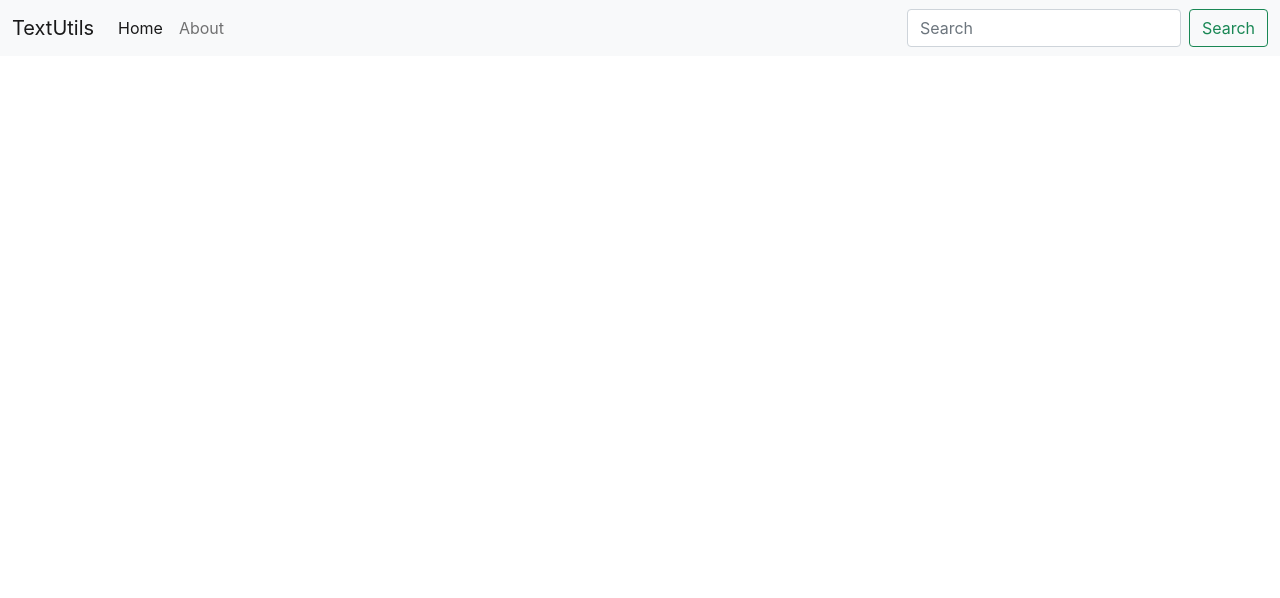
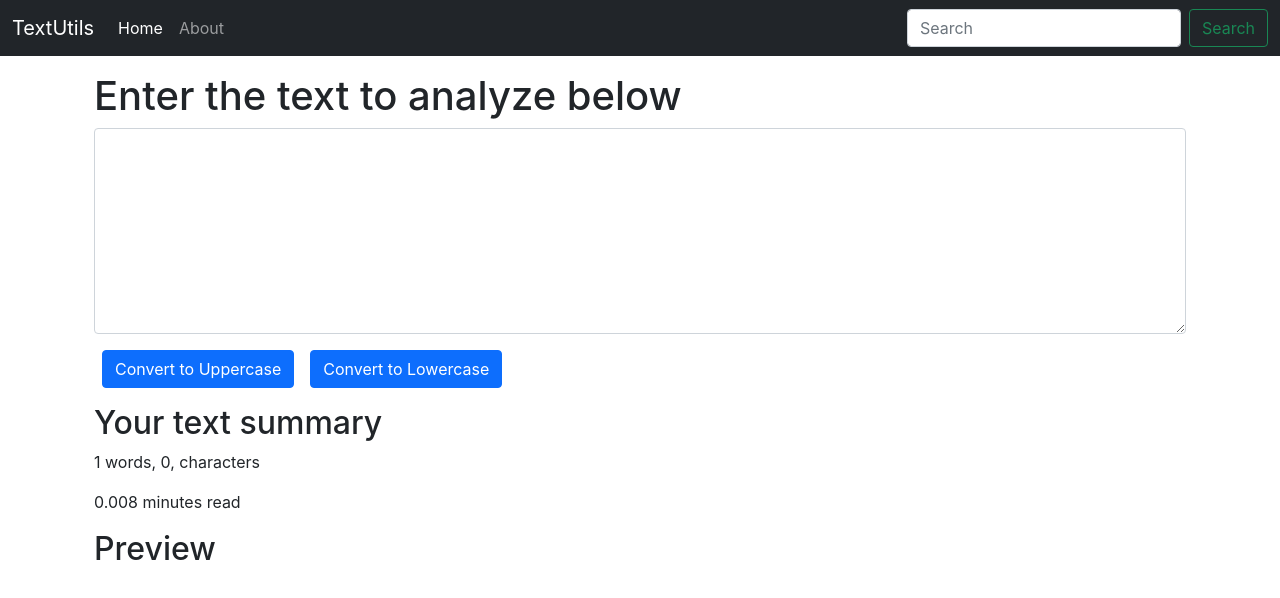
Before and after one commit to VyasSwapnil/my-app, a React (Create React App) app: page / in a window 1280 px wide. Shown: the top 598 px of the page. Built offline with nearby package versions, Linux system fonts and the light colour scheme.

Commit message:
Video 8 Completed

```diff
--- a/src/App.js
+++ b/src/App.js
@@ -1,31 +1,14 @@
-import logo from './logo.svg';
 import './App.css';
+import Navbar from './components/Navbar';
+import TextForm from './components/TextForm';
 
 function App() {
   return (
     <>
-    <nav class="navbar navbar-expand-lg navbar-light bg-light">
-      <div class="container-fluid">
-        <a class="navbar-brand" href="#">TextUtils</a>
-        <button class="navbar-toggler" type="button" data-bs-toggle="collapse" data-bs-target="#navbarSupportedContent" aria-controls="navbarSupportedContent" aria-expanded="false" aria-label="Toggle navigation">
-          <span class="navbar-toggler-icon"></span>
-        </button>
-        <div class="collapse navbar-collapse" id="navbarSupportedContent">
-          <ul class="navbar-nav me-auto mb-2 mb-lg-0">
-            <li class="nav-item">
-              <a class="nav-link active" aria-current="page" href="#">Home</a>
-            </li>
-            <li class="nav-item">
-              <a class="nav-link" href="#">About</a>
-            </li>
-          </ul>
-          <form class="d-flex">
-            <input class="form-control me-2" type="search" placeholder="Search" aria-label="Search"/>
-            <button class="btn btn-outline-success" type="submit">Search</button>
-          </form>
-        </div>
-      </div>
-    </nav>
+     <Navbar title="TextUtils"/>
+     <div className="container my-3">
+        <TextForm heading="Enter the text to analyze below"/>
+     </div>
     </>
   );
 }
--- /dev/null
+++ b/src/components/Navbar.js
@@ -0,0 +1,39 @@
+import React from 'react'
+import PropTypes from 'prop-types';
+
+export default function Navbar(props) {
+  return (
+    <nav className="navbar navbar-expand-lg navbar-dark bg-dark">
+      <div className="container-fluid">
+        <a className="navbar-brand" href="#">{props.title}</a>
+        <button className="navbar-toggler" type="button" data-bs-toggle="collapse" data-bs-target="#navbarSupportedContent" aria-controls="navbarSupportedContent" aria-expanded="false" aria-label="Toggle navigation">
+          <span className="navbar-toggler-icon"></span>
+        </button>
+        <div className="collapse navbar-collapse" id="navbarSupportedContent">
+          <ul className="navbar-nav me-auto mb-2 mb-lg-0">
+            <li className="nav-item">
+              <a className="nav-link active" aria-current="page" href="#">Home</a>
+            </li>
+            <li className="nav-item">
+              <a className="nav-link" href="#">{props.aboutText}</a>
+            </li>
+          </ul>
+          <form className="d-flex">
+            <input className="form-control me-2" type="search" placeholder="Search" aria-label="Search"/>
+            <button className="btn btn-outline-success" type="submit">Search</button>
+          </form>
+        </div>
+      </div>
+    </nav>
+  )
+}
+
+Navbar.propTypes = {
+  title: PropTypes.string.isRequired,
+  aboutText: PropTypes.string.isRequired
+}
+
+Navbar.defaultProps = {
+  title: 'Set title here',
+  aboutText: 'About'
+}
--- /dev/null
+++ b/src/components/TextForm.js
@@ -0,0 +1,36 @@
+import React, {useState} from 'react'
+
+
+export default function TextForm(props) {
+  const handleUpClick = ()=>{
+    let newText = text.toUpperCase();
+    setText(newText)
+  }
+  const handleLoClick = ()=>{
+    let newText = text.toLowerCase();
+    setText(newText)
+  }
+  const handleOnChange = (event)=>{
+    setText(event.target.value)
+  }
+  const [text, setText] = useState('');
+  return (
+    <>
+      <div className="container">
+        <h1>{props.heading}</h1>
+        <div className="mb-3">
+          <textarea className="form-control" value={text} onChange={handleOnChange} id="myBox" rows="8"></textarea>
+        </div>
+        <button className="btn btn-primary mx-2" onClick={handleUpClick}>Convert to Uppercase</button>
+        <button className="btn btn-primary mx-2" onClick={handleLoClick}>Convert to Lowercase</button>
+      </div>
+      <div className="container my-3">
+        <h2>Your text summary</h2>
+        <p>{text.split(" ").length} words, {text.length}, characters</p>
+        <p>{0.008 * text.split(" ").length} minutes read</p>
+        <h2>Preview</h2>
+        <p>{text}</p>
+      </div>
+    </>
+  )
+}
```
